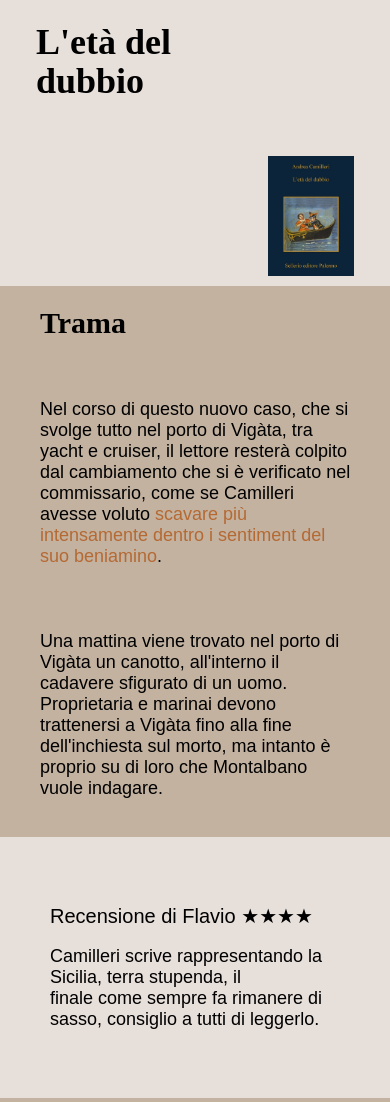
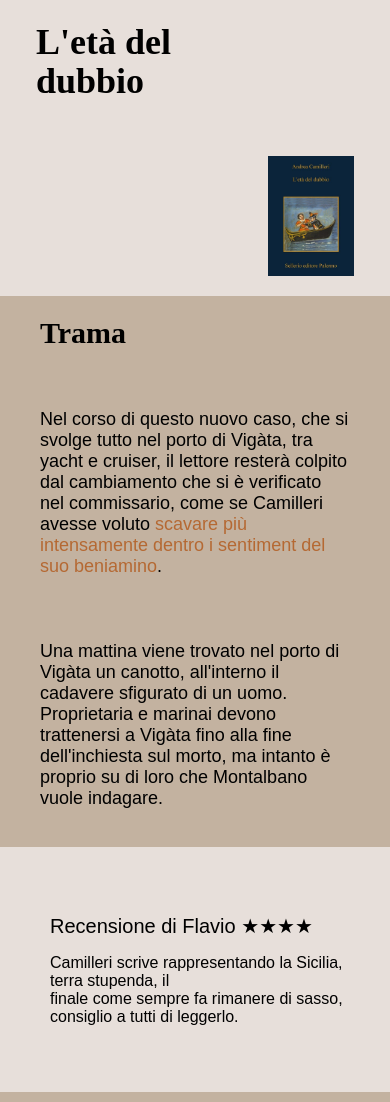
Before and after one commit to JessicaParatore/Paratore_Raneri_esame, a plain HTML site: page L'età del dubbio.html in a window 390 px wide. Shown: the part 138-1240 px from the top of the page. Drawn offline with Linux system fonts and the light colour scheme; a web font is replaced by a local one.

Commit message:
Update HTML, CSS, img

```diff
--- a/L'età del dubbio.html
+++ b/L'età del dubbio.html
@@ -35,7 +35,7 @@
     <main>
         <div class="titolo-libro">
             <h1>L'età del dubbio</h1>
-            <img src="libri camilleri/L’età del dubbio.jpg" alt="copertina libro di Andrea Camilleri">
+            <img src="libri camilleri/L’età del dubbio.jpeg" alt="copertina libro di Andrea Camilleri">
         </div>
 
         <div class="container-trama">
--- a/style.css
+++ b/style.css
@@ -469,11 +469,11 @@ footer p {
     .testo-immagine h1 {width: 50%;font-size: 36px;}
     .testo-immagine img {width: 50%;}
     .testocentrale {font-size: 12px;} .testocentrale p {font-size: 16px;}
-    .sezione-immagine img {display: none;} .container-racconto {display: block; padding: 20px 36px 20px 40px; font-size: 22px;} .container-trama {display: block;padding:  20px 36px 20px 40px; font-size: 22px;}
+    .sezione-immagine img {display: none;} .container-racconto {display: block; padding: 30px 40px 20px 40px; font-size: 24px;} .container-trama {display: block;padding:  20px 40px 20px 40px; font-size: 22px;}
     .colonna1 h3{text-align: center; display: block; font-size: 30px; text-align: left;} .colonna2 {margin-top: 0;display: block;}
     .grid-container {display: block;grid-template-columns: repeat(2, 1fr);} .grid-container h4 {text-align: center; font-size: 40px;} .card img{max-width: 50%;}
     .testo-immagine-autore h1 {font-size: 50px; padding: 30px 0 20px 30px;} .testo-immagine-autore img {max-width: 35%; padding: 65px 30px 0 0;} .card-libri img {width: 100%;max-width: 120px;}
-    .titolo-libro h1{font-size: 36px; padding: 20px 0 10px 36px;} .titolo-libro img {max-width: 22%;padding: 20px 36px 10px 0;}
-    .testocentrale-recensione {display: block; text-align: left;} .testocentrale-recensione p {display: block; font-size: 18px;padding: 0 90px 0 0; text-align: left;} .testocentrale-recensione h2 {display: block; font-size: 20px;padding: 0 90px 0 0; text-align: left;}
-    .sezione-immagine-autori {align-items: left;max-width: 40%;height: auto;padding: 10px 0 0 0;}
+    .titolo-libro h1{font-size: 36px; padding: 20px 0 10px 36px;} .titolo-libro img {max-width: 22%;padding: 20px 36px 20px 0;}
+    .testocentrale-recensione {display: block; text-align: left;} .testocentrale-recensione p {display: block; font-size: 16px;padding: 0 90px 0 0; text-align: left;} .testocentrale-recensione h2 {display: block; font-size: 20px;padding: 0 90px 0 0; text-align: left;}
+    .sezione-immagine-autori {align-items: center;max-width: 50%;height: auto;padding: 10px 0 30px 0;}
 }
```
Also changed, not shown: Andrea Camlilleri.html (+1 -1 lines), L'altro capo del filo.html (+1 -1 lines), La giostra degli scambi.html (+1 -1 lines), autori/camilleri.png, libri camilleri/L’età del dubbio.jpeg (renamed from libri camilleri/L’età del dubbio.jpg), 1 other file.
